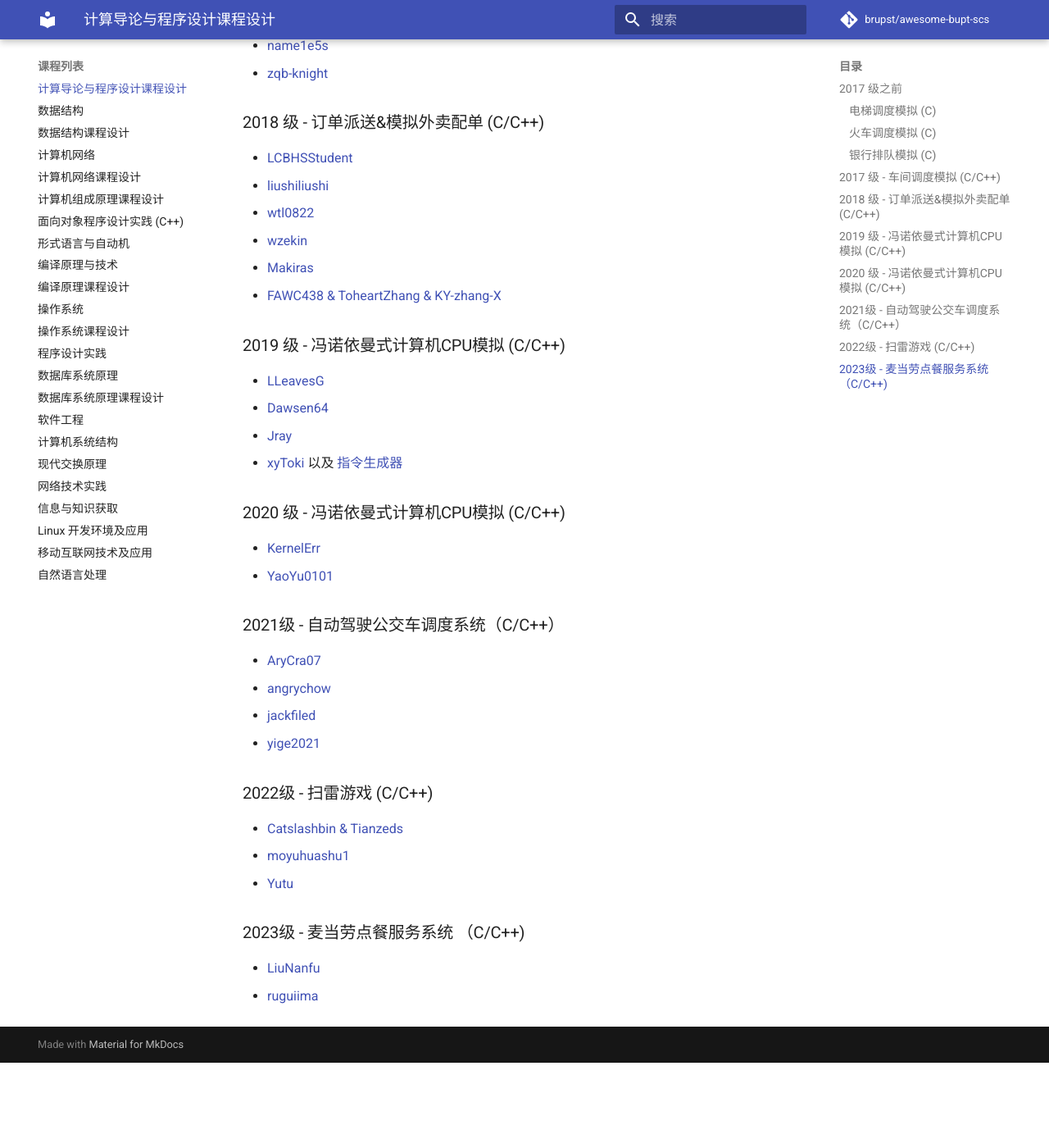
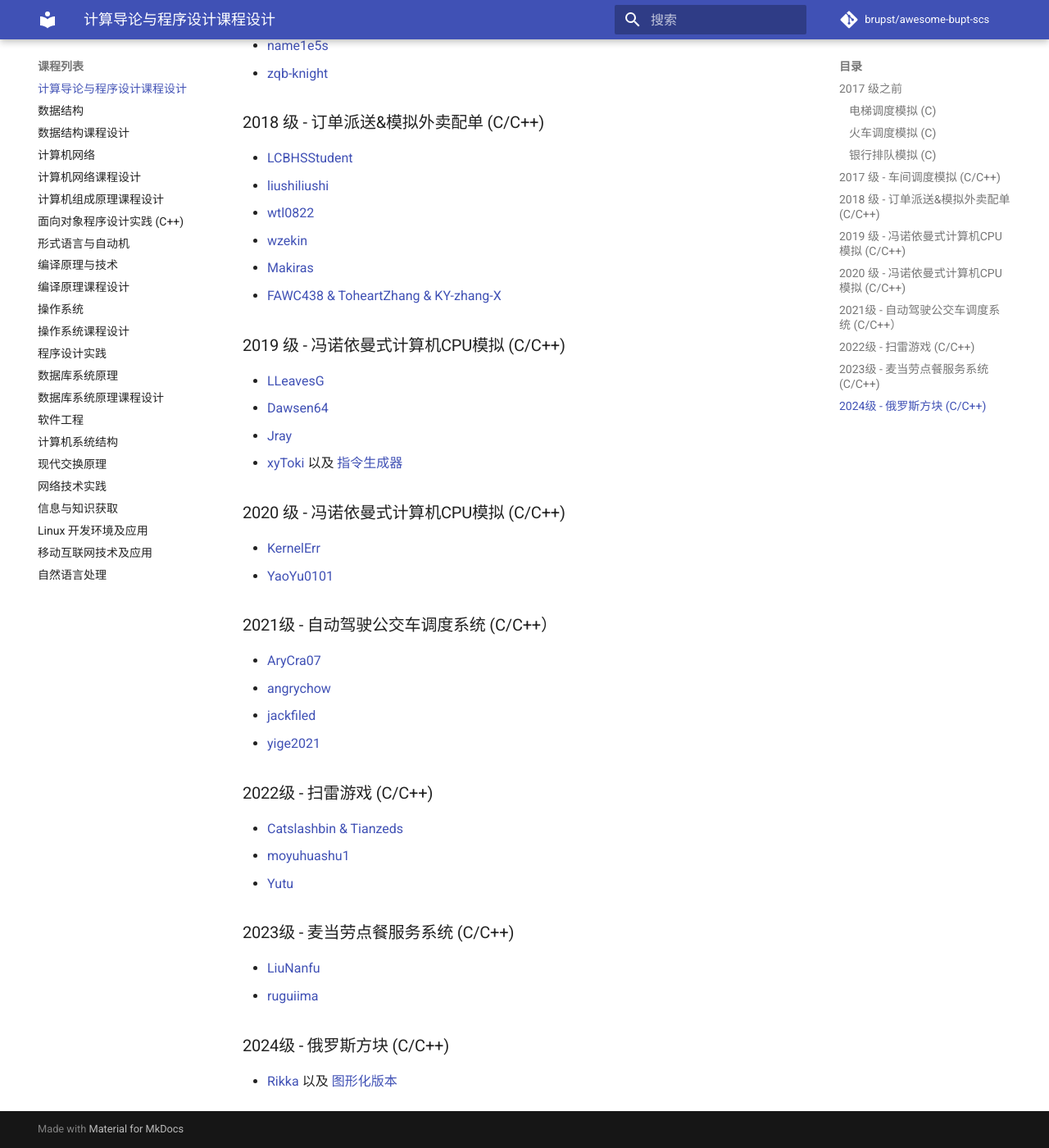
Before and after one commit to brupst/awesome-bupt-scs, an MkDocs documentation site: the page built from projects/Introduction-to-Computing-and-Foundation-of-Programming.md, in a window 1280 px wide and 1400 px high, scrolled down 811 px. Shown: the whole window at 82% size. Built offline with MkDocs 1.6.1 and Material for MkDocs 9.7.7, drawn with Linux system fonts in a browser that asks for light colours; comment, search, counter and statistics services are not loaded; before the commit the page ends 2107 px from its top, so only the background shows below that.

Commit message:
Add 2025 Tetris Project from Rikka; Fix formatting of project titles in markdown

```diff
--- a/projects/Introduction-to-Computing-and-Foundation-of-Programming.md
+++ b/projects/Introduction-to-Computing-and-Foundation-of-Programming.md
@@ -48,7 +48,7 @@
 - [KernelErr](https://github.com/KernelErr/BUPT-CPU-Simulator)
 - [YaoYu0101](https://github.com/YaoYu0101/BUPT-vonNeumann-Simulator)
 
-### 2021级 - 自动驾驶公交车调度系统（C/C++）
+### 2021级 - 自动驾驶公交车调度系统 (C/C++）
 
 - [AryCra07](https://github.com/AryCra07/busDispatchingSystem)
 - [angrychow](https://github.com/angrychow/Intro-to-CS)
@@ -62,6 +62,12 @@
 - [Yutu](https://github.com/4869fzzzzzz/MineSweeper)
 
 
-### 2023级 - 麦当劳点餐服务系统 （C/C++)
+### 2023级 - 麦当劳点餐服务系统 (C/C++)
+
 - [LiuNanfu](https://github.com/Overturn1992/bupt-2023-course_design)
 - [ruguiima](https://github.com/ruguiima/mcdonald-order)
+
+
+### 2024级 - 俄罗斯方块 (C/C++)
+
+- [Rikka](https://github.com/NoNormalCreeper/tetris_hw) 以及 [图形化版本](https://github.com/NoNormalCreeper/tetris_hw_gui)
```
